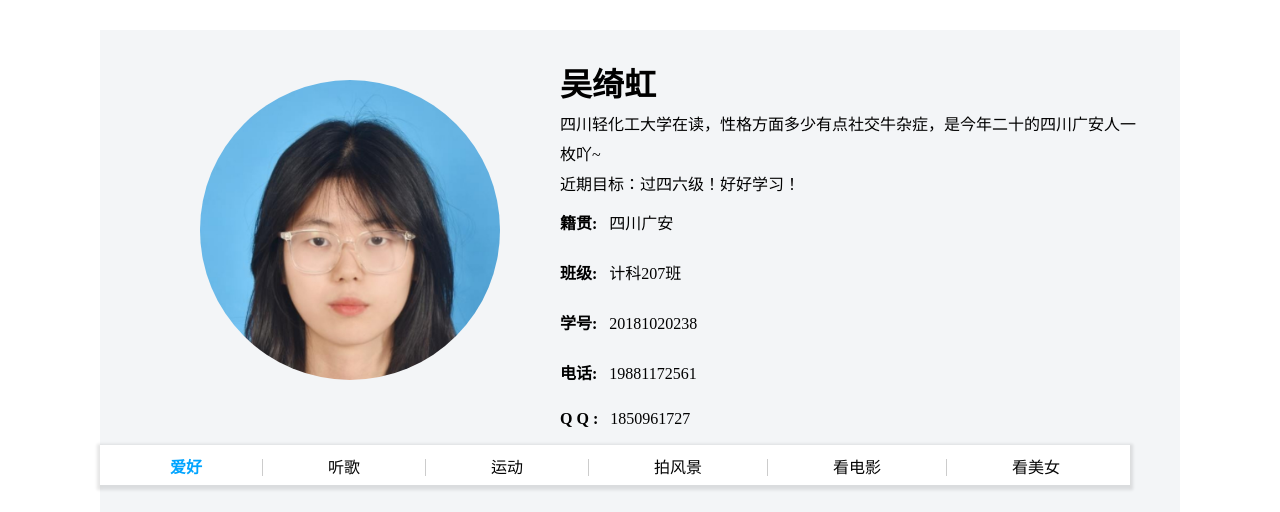
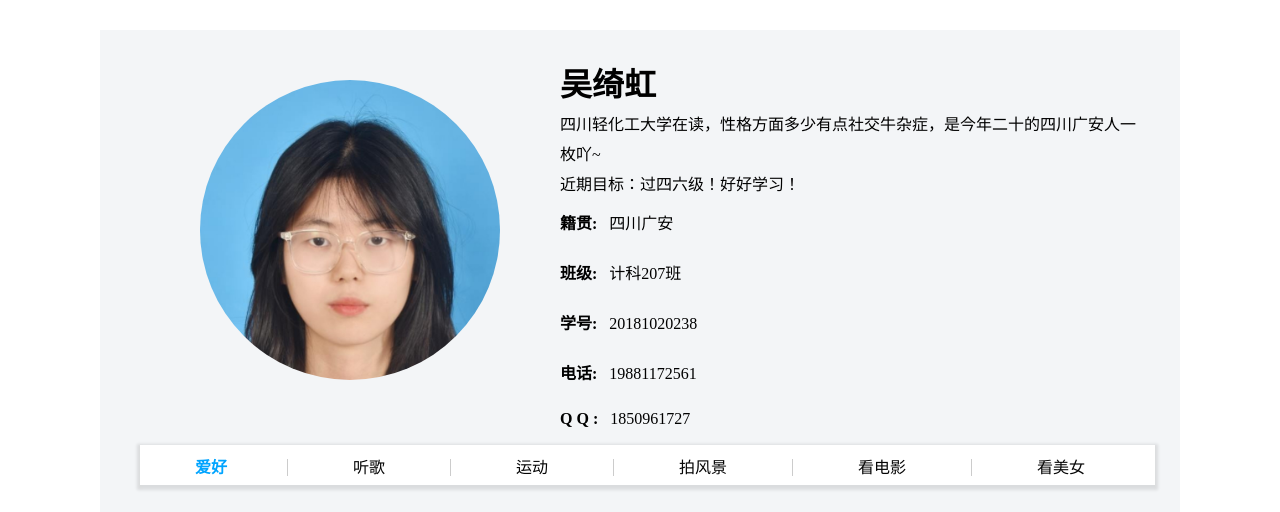
Before and after one commit to 92626/qh.io, a plain HTML site: page index.html in a window 1280 px wide. Shown: the top 512 px of the page. Drawn offline with Linux system fonts and the light colour scheme.

Commit message:
Update index.css

```diff
--- a/index.css
+++ b/index.css
@@ -79,7 +79,8 @@ li  {
     background-color: #fff;
     box-shadow: 0 2px 3px 3px rgba(0, 0, 0, .1);
     margin-top: -15px;
-    padding-left: 40px;
+    margin-left: 40px;
+    padding-left: 25px;
     line-height: 45px;
 }
 .intohb h3 {
```
